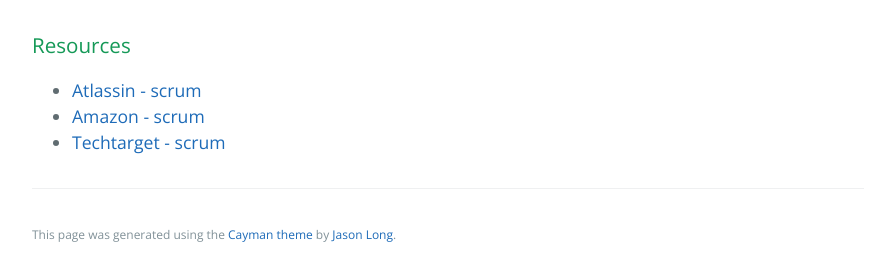
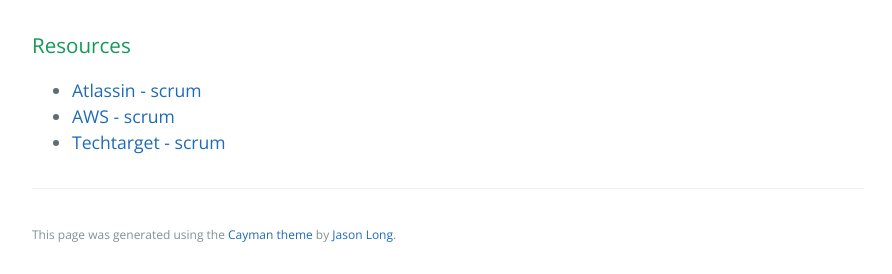
Before and after one commit to learning-software-engineering/learning-software-engineering.github.io, a Jekyll site: the page built from Topics/Software_Engineering/Scrum.md, in a window 1280 px wide and 900 px high, scrolled down 2535 px. Shown: the part 623-897 px from the top of the window, without its empty margins (192-1084 px from the left). Built offline with Jekyll 4.4.1, drawn with Linux system fonts in a browser that asks for light colours; our own code applies the rules of GitHub Pages for plain Markdown files.

Commit message:
updated resource names

```diff
--- a/Topics/Software_Engineering/Scrum.md
+++ b/Topics/Software_Engineering/Scrum.md
@@ -64,5 +64,5 @@
 
 ### Resources
 - [Atlassin - scrum](https://www.atlassian.com/agile/scrum)
-- [Amazon - scrum](https://aws.amazon.com/what-is/scrum/)
+- [AWS - scrum](https://aws.amazon.com/what-is/scrum/)
 - [Techtarget - scrum](https://www.techtarget.com/searchsoftwarequality/definition/Scrum)
```
